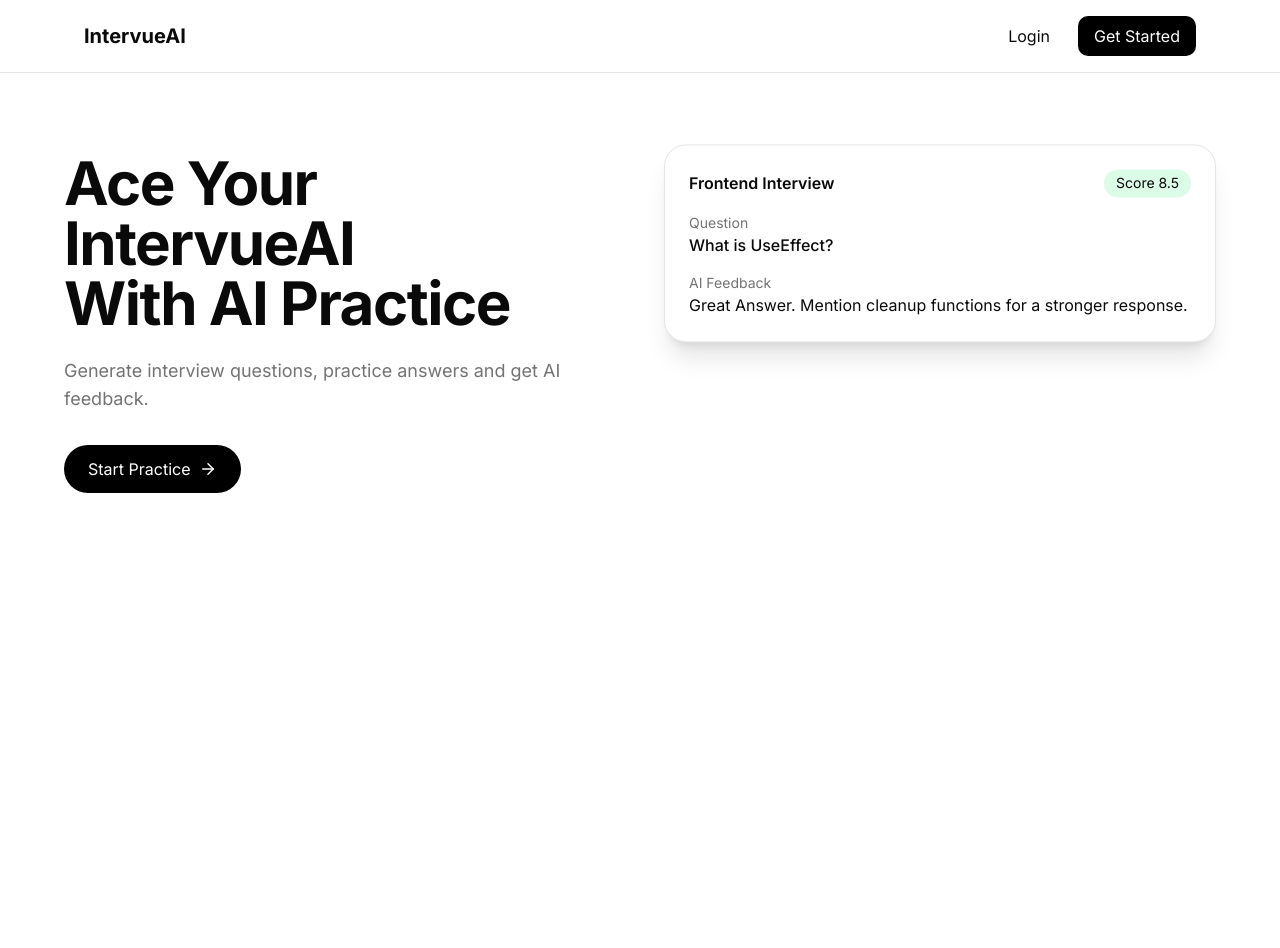
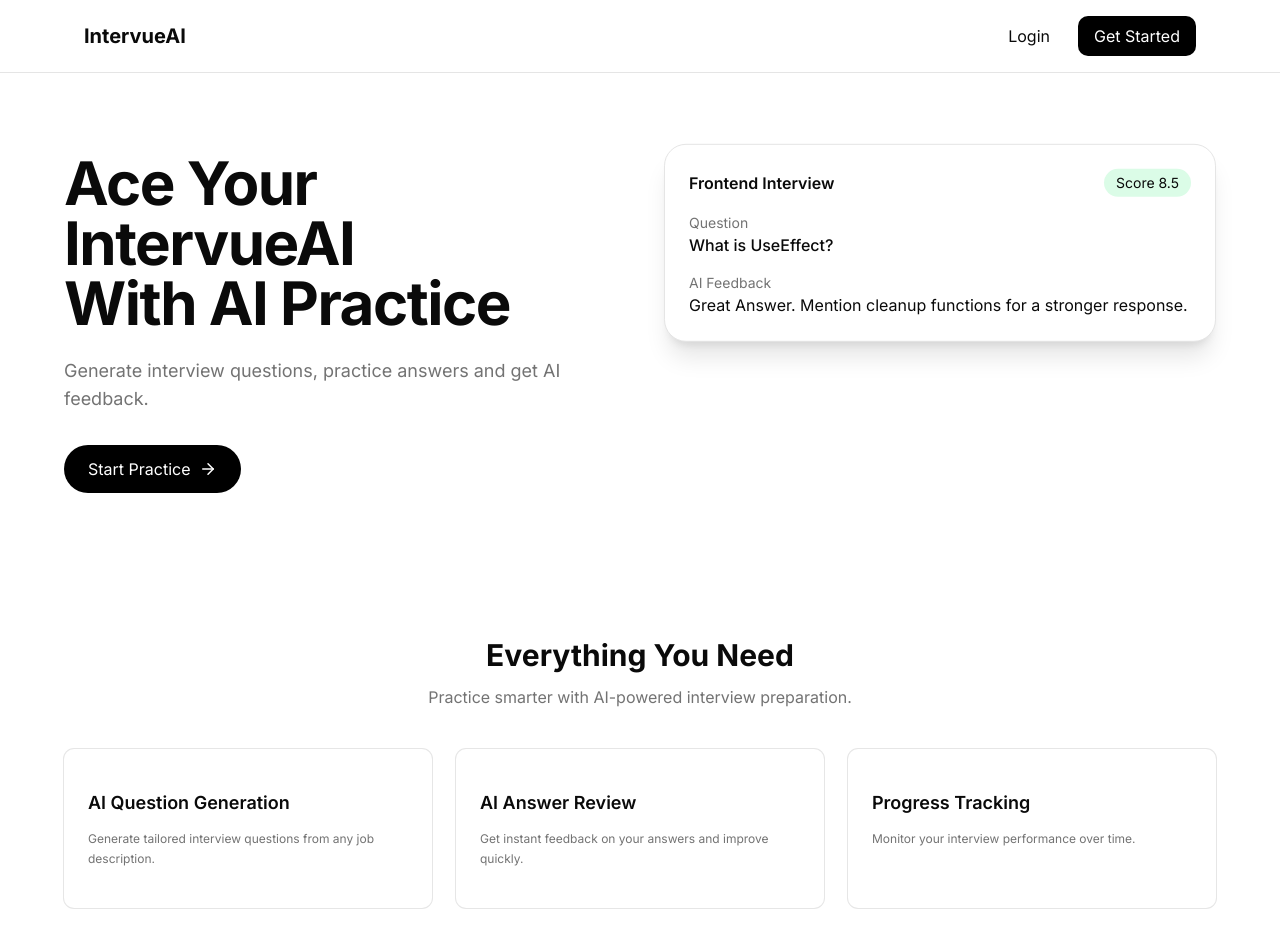
Before and after one commit to abd-005/IntervueAI, a Next.js app: page / in a window 1280 px wide. Shown: the top 948 px of the page. Before the commit the page ends 800 px from the top, so only its background shows below. Built offline with nearby package versions, Linux system fonts and the light colour scheme.

Commit message:
Feature section implemented

```diff
--- a/src/app/page.tsx
+++ b/src/app/page.tsx
@@ -1,3 +1,4 @@
+import Features from "@/components/Features";
 import { Hero } from "@/components/Hero";
 import { Navbar } from "@/components/Navbar";
 
@@ -6,6 +7,7 @@ export default function Home() {
     <main className="min-h-screen">
         <Navbar />
         <Hero />
+        <Features />
     </main>
   );
 }
--- a/src/components/Features.tsx
+++ b/src/components/Features.tsx
@@ -1,8 +1,60 @@
-import React from 'react'
+import { Card, CardContent } from "./ui/card"
+
+const features = [
+  {
+    title: "AI Question Generation",
+    description:
+      "Generate tailored interview questions from any job description.",
+  },
+  {
+    title: "AI Answer Review",
+    description:
+      "Get instant feedback on your answers and improve quickly.",
+  },
+  {
+    title: "Progress Tracking",
+    description:
+      "Monitor your interview performance over time.",
+  },
+]
 
 const Features = () => {
   return (
-    <div>Features</div>
+    <section className="px-5 py-16">
+      <div className="mx-auto max-w-6xl">
+        <div className="mb-10 text-center">
+          <h2 className="text-3xl font-bold">
+            Everything You Need
+          </h2>
+
+          <p className="mt-3 text-muted-foreground">
+            Practice smarter with AI-powered interview preparation.
+          </p>
+
+        </div>
+
+        <div className="grid gap-6 md:grid-cols-3">
+
+          {features.map((feature) => (
+            <Card key={feature.title}>
+
+              <CardContent className="p-6">
+
+                <h3 className="mb-3 text-lg font-semibold">
+                  {feature.title}
+                </h3>
+
+                <p className="text-muted-foreground">
+                  {feature.description}
+                </p>
+
+              </CardContent>
+
+            </Card>
+          ))}
+        </div>
+      </div>
+    </section>
   )
 }
 
```
